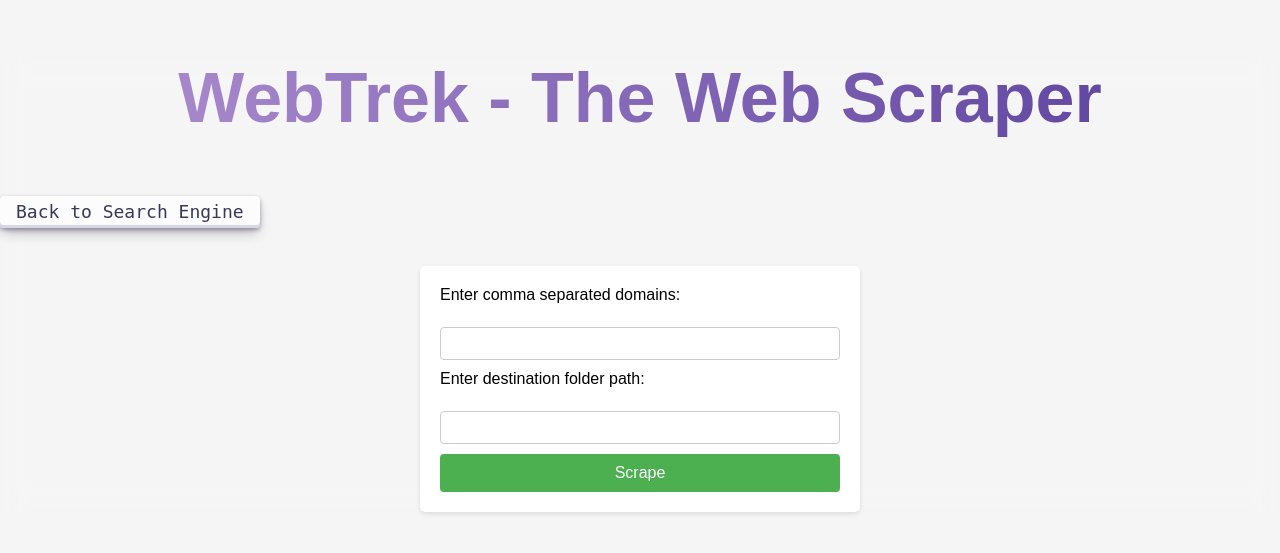
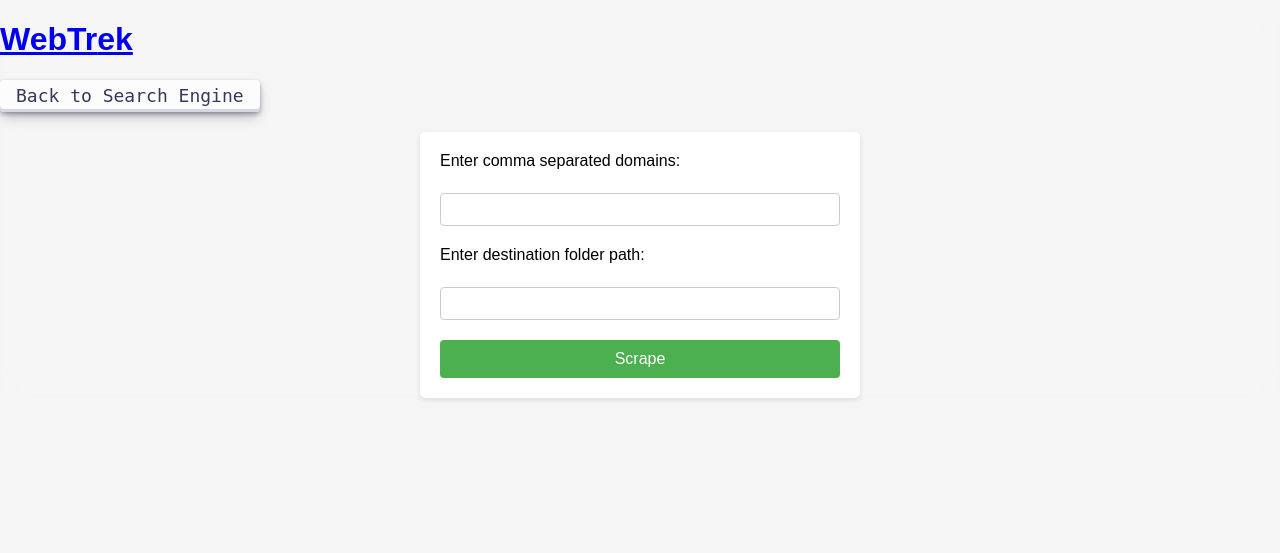
Before and after one commit to Meet1903/WebTrek-The-Search-Engine, a Flask app: page /scrapper in a window 1280 px wide. Shown: the top 553 px of the page. Run offline with Flask 3, Linux system fonts and the light colour scheme; parts of the project's set-up code (start-up, migrations or seed data) failed here and were passed over.

Commit message:
New UI for Scrapper page

```diff
--- a/templates/scrapper.html
+++ b/templates/scrapper.html
@@ -5,18 +5,22 @@
     <link rel="stylesheet" type="text/css" href="{{ url_for('static', filename='styles.css') }}">
 </head>
 <body>
-    <h2>WebTrek - The Web Scraper</h2>
-    <div class="button-1-container">
+    <div class="header">
+        <h1>
+            <a href="{{ url_for('index') }}" class="title-name"><span class="blue">Web</span><span class="red">Tr</span><span class="yellow">e</span><span class="green">k</span></a>
+        </h1>
+    </div>
+    <div class="button-2-container">
         <a href="{{ url_for('index') }}"><button class="button-1">Back to Search Engine</button></a>
     </div>
     <div class="loader" id="loader"></div>
     <div class="container" id="container"></div>
     <form id="scraping-form" method="post" class="regular-form">
         <label for="url">Enter comma separated domains:</label><br>
-        <input type="text" id="url" name="url" required><br>
+        <input type="text" id="url" name="url" class="form-text" style="margin-bottom: 20px;" required><br>
         <label for="path">Enter destination folder path:</label><br>
-        <input type="text" id="path" name="path" required><br>
-        <input type="hidden" id="folder_path" name="folder_path">
+        <input type="text" id="path" name="path" class="form-text" style="margin-bottom: 20px;" required><br>
+        <input type="hidden" id="folder_path" name="folder_path" class="form-text">
 
         <button type="submit" id="scrapper" class="submit-button">Scrape</button>
     </form>
@@ -33,5 +37,6 @@
         }
 
     </script>
+
 </body>
 </html>
```
